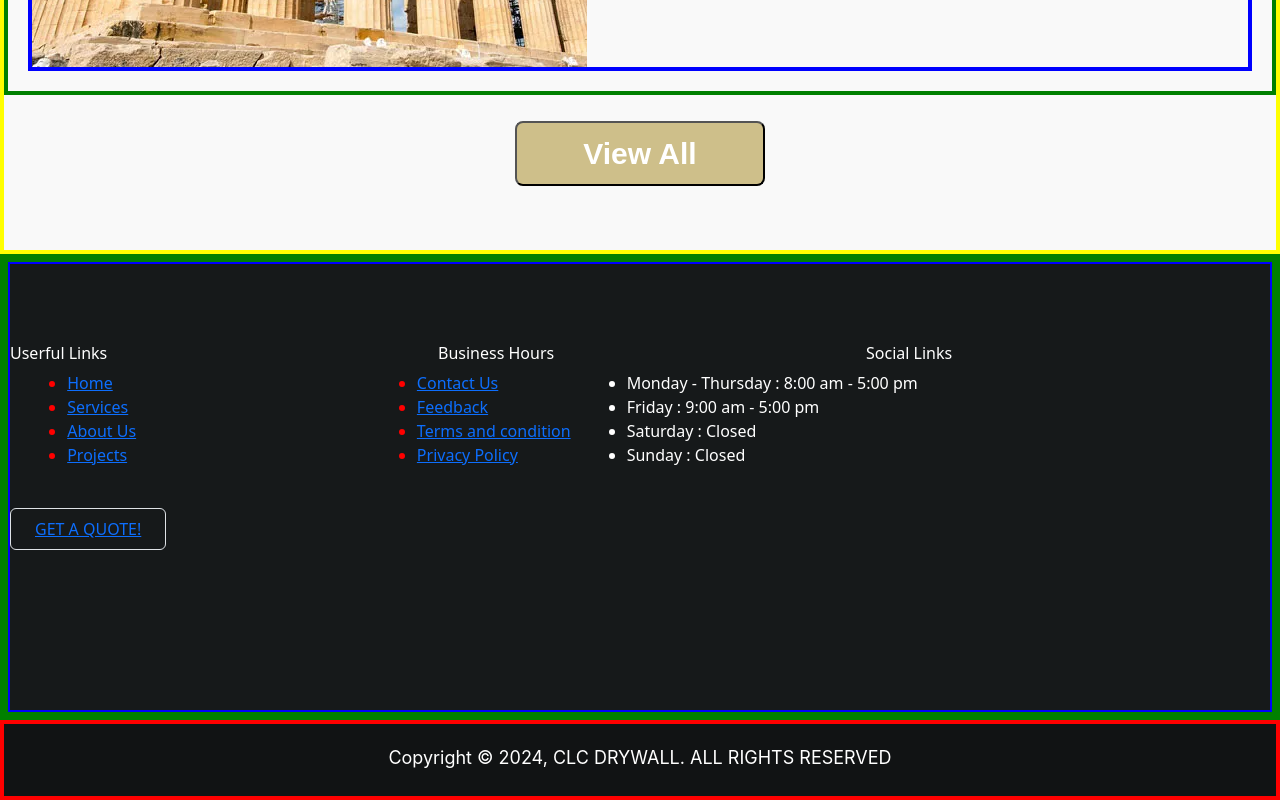
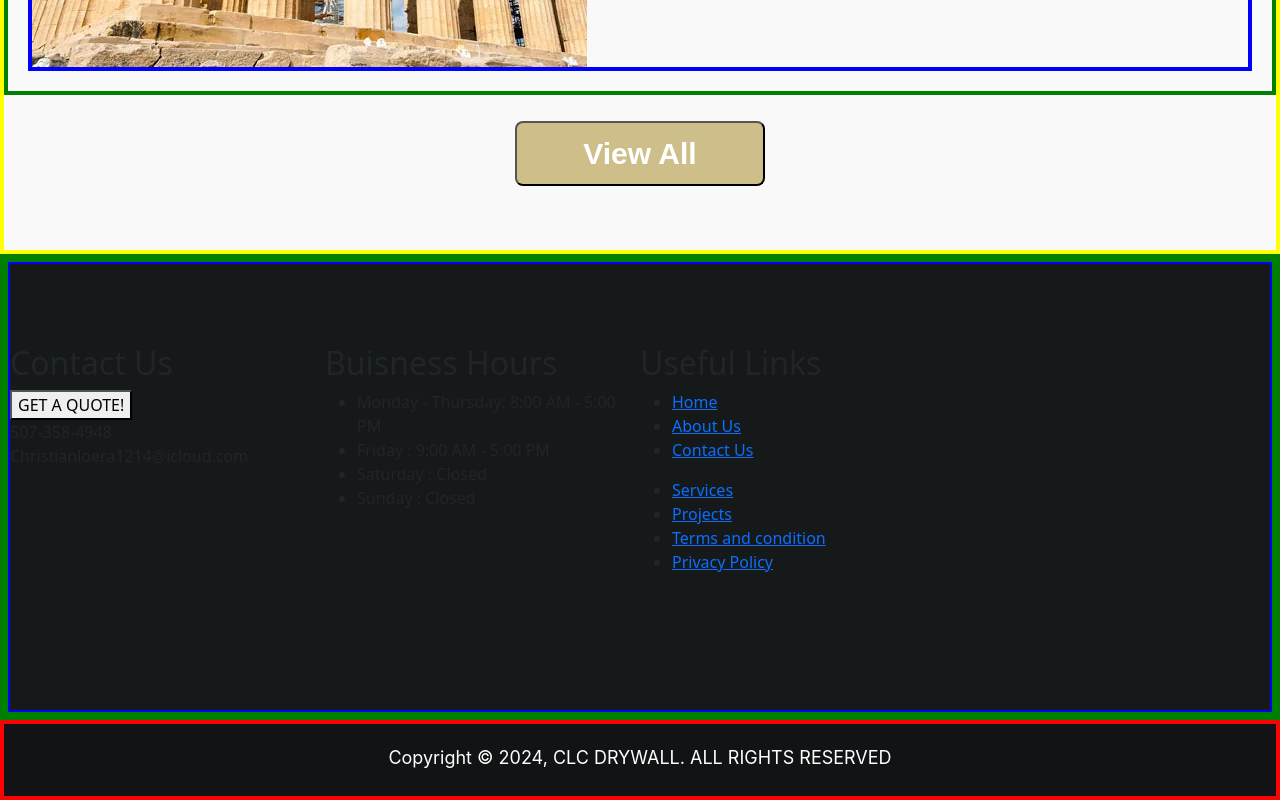
Before and after one commit to getachewhundera/clc-drywall, a Next.js app: page / in a window 1280 px wide. Shown: the part 3340-4140 px from the top of the page. Built offline with nearby package versions, Linux system fonts and the light colour scheme.

Commit message:
updated html strucure of footer's content,updated css in footer.module.css

```diff
--- a/src/app/components/Footer/footer.module.css
+++ b/src/app/components/Footer/footer.module.css
@@ -13,20 +13,25 @@
   min-height: 450px;
 }
 
-.container {
-  color: white;
+.column {
+  float: left;
 }
 
-.row2container {
-  margin-left: 2%;
-  margin-bottom: 2%; /* gives space between rows */
-  align-items: start;
+.left {
+  width: 25%;
 }
 
-.footer-nav1 {
-  color: red;
+.middle {
+  width: 25%;
 }
 
-.footer-nav2 {
-    margin-left: 0px;
+.right {
+  width: 50%;
 }
+
+/* Clear floats after the columns */
+.row:after {
+  content: "";
+  display: table;
+  clear: both;
+}
--- a/src/app/components/Footer/page.tsx
+++ b/src/app/components/Footer/page.tsx
@@ -1,6 +1,6 @@
 'use client'
 import React from 'react'
-
+import { useRouter } from "next/navigation";
 //Styles
 import styles from './footer.module.css';
 
@@ -8,31 +8,70 @@ import styles from './footer.module.css';
 type Props = {}
 
 const Footer = (props: Props) => {
+  const router = useRouter();
   return (
     <footer className={styles['footer-area']}>
       <div className={styles['main-footer-area']}>
-        <div className={styles.container}>
 
-          {/*  */}
-          {/* Row 1  */}
+        <div className={styles['row']}>
+          {/*Column 1*/}
+          <div className={`${styles['column']} ${styles['left']}`}>
+            <div className={styles['column1-container']}>
+              <div className={styles['column1-title']}>
+                <h2>Contact Us</h2>
+              </div>
 
-          <div className="row">
-            <div className="col-md-4">
-              <h6>Userful Links</h6>
+              <div className={styles['footer-quote-button-container']}>
+                <div className={styles['quote-button']}>
+                  <button type="button" onClick={() => router.push('/contact')}>GET A QUOTE!</button>
+                </div>
+              </div>
+
+              <div className={styles['company-phone-number-container-footer']}>
+                <div className={styles['phone-icon-footer']}>
+                </div>
+                <div className={styles['company-phone-number-footer']}>507-358-4948</div>
+              </div>
+
+              <div className={styles['company-email-address-container-footer']}>
+                <div className={styles['email-icon-footer']}>
+                </div>
+                <div className={styles['company-email-address-footer']}>Christianloera1214@icloud.com </div>
+              </div>
             </div>
-            <div className="col-md-4">
-              <h6>Business Hours</h6>
-            </div>
-            <div className="col-md-4">
-              <h6>Social Links</h6>
+          </div>
+
+          {/*Column 2*/}
+          <div className={`${styles['column']} ${styles['middle']}`}>
+            <div className={styles['column2-container']}>
+              <div className={styles['column2-title']}>
+                <h2>Buisness Hours</h2>
+              </div>
+              <ul className={styles['business-hours']}>
+                <li>
+                  Monday - Thursday: <span>8:00 AM - 5:00 PM</span>{" "}
+                </li>
+                <li>
+                  Friday : <span> 9:00 AM  - 5:00 PM</span>
+                </li>
+                <li>
+                  Saturday : <span>Closed</span>
+                </li>
+                <li>
+                  Sunday : <span>Closed</span>
+                </li>
+              </ul>
             </div>
           </div>
 
 
-          {/* Row 2 */}
-          <div className={styles.row2container}>
-            <div className="row">
-              <div className="col">
+          {/*Column 3*/}
+          <div className={`${styles['column']} ${styles['right']}`}>
+            <div className={styles['column3-container']}>
+              <div className={styles['column3-title']}>
+                <h2>Useful Links</h2>
+              </div>
+              <div className={styles['secondary-column1-links-left']}>
                 <ul className={styles['footer-nav1']}>
                   <li>
                     <i className="ti-angle-right"></i>
@@ -40,28 +79,24 @@ const Footer = (props: Props) => {
                   </li>
                   <li>
                     <i className="ti-angle-right"></i>
+                    <a href="/about">About Us</a>
+                  </li>
+                  <li>
+                    <i className="ti-angle-right"></i>
+                    <a href="/contactus">Contact Us</a>
+                  </li>
+                </ul>
+              </div>
+
+              <div className={styles['secondary-column2-links-middle']}>
+                <ul className={styles['footer-nav1']}>
+                  <li>
+                    <i className="ti-angle-right"></i>
                     <a href="/services">Services</a>
                   </li>
                   <li>
                     <i className="ti-angle-right"></i>
-                    <a href="/about">About Us</a>
-                  </li>
-                  <li>
-                    <i className="ti-angle-right"></i>
                     <a href="/projects">Projects</a>
-                  </li>
-                </ul>
-              </div>
-
-              <div className="col col-sm-2">
-                <ul className={styles['footer-nav1']}>
-                  <li>
-                    <i className="ti-angle-right"></i>
-                    <a href="/contactus">Contact Us</a>
-                  </li>
-                  <li>
-                    <i className="ti-angle-right"></i>
-                    <a href="/feedback">Feedback</a>
                   </li>
                   <li>
                     <i className="ti-angle-right"></i>
@@ -74,48 +109,19 @@ const Footer = (props: Props) => {
                 </ul>
               </div>
 
-              <div className="col">
-                <ul className="business-hour">
-                  <li>
-                    Monday - Thursday : <span>8:00 am - 5:00 pm</span>{" "}
-                  </li>
-                  <li>
-                    Friday : <span> 9:00 am - 5:00 pm</span>
-                  </li>
-                  <li>
-                    Saturday : <span>Closed</span>
-                  </li>
-                  <li>
-                    Sunday : <span>Closed</span>
-                  </li>
-                </ul>
-              </div>
-
-
-              <div className="col">
+              <div className={styles['secondary-column3-socialmedia-icons-right']}>
                 <ul className="social-links">
                   {/* <li><a href="">Facebook</a></li>
                             <li><a href="">Instagram</a></li> */}
                 </ul>
               </div>
             </div>
-
           </div>
 
 
-          {/* Row 3 Single row button only */}
-          <div className="row">
-            <div className="col">
-              <button className="bg-transparent hover:bg-blue-500 text-blue-700 font-semibold hover:text-white
-                 py-2 px-4 border border-blue-500 hover:border-transparent rounded">
-                <a href='/contactus'>GET A QUOTE!</a>
-              </button>
-            </div>
-          </div>
-
         </div>
       </div>
-   </footer>
+    </footer >
   );
 };
 
```
